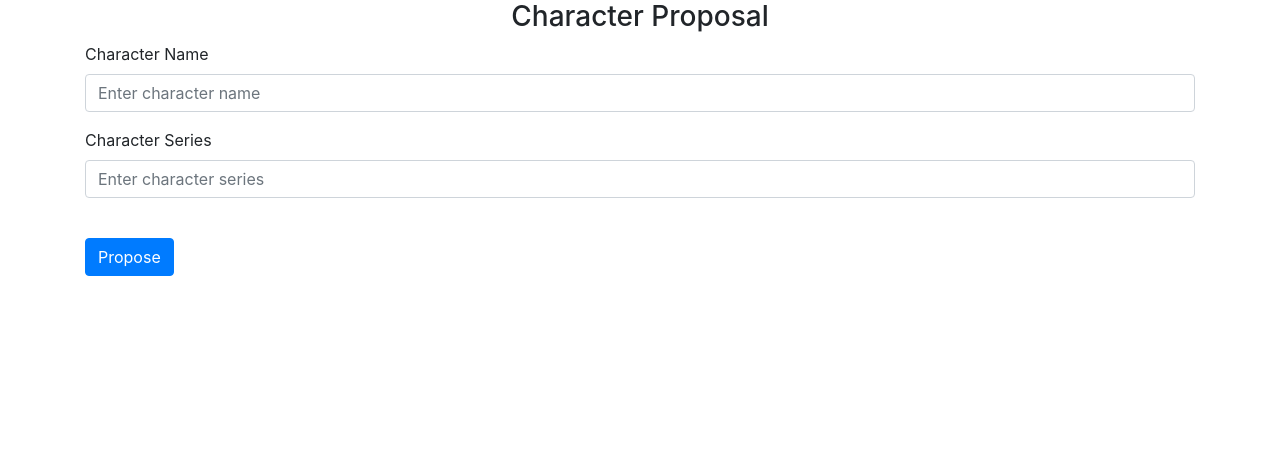
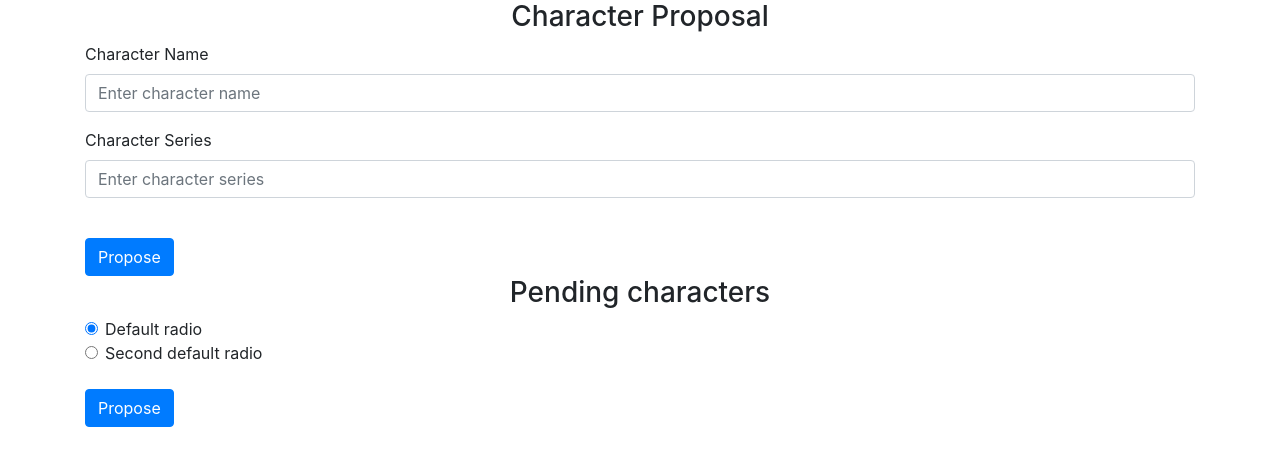
Before and after one commit to Tau628/TSKGacha, a Flask app: page /characters/proposal in a window 1280 px wide. Shown: the part 96-562 px from the top of the page. Run offline with Flask 2, Linux system fonts and the light colour scheme; some libraries are stand-ins or nearby versions.

Commit message:
Placeholder radio buttons for voting on characters

```diff
--- a/templates/characters/proposal.html
+++ b/templates/characters/proposal.html
@@ -25,4 +25,27 @@
   <br />
   <button type="submit" class="btn btn-primary">Propose</button>
 </form>
+
+<form method="POST">
+  <h3 align="center">Pending characters</h3>
+  <div class="form-check">
+    <input class="form-check-input" type="radio" name="exampleRadios" id="exampleRadios1" value="option1" checked>
+    <label class="form-check-label" for="exampleRadios1">
+      Default radio
+    </label>
+  </div>
+  <div class="form-check">
+    <input class="form-check-input" type="radio" name="exampleRadios" id="exampleRadios2" value="option2">
+    <label class="form-check-label" for="exampleRadios2">
+      Second default radio
+    </label>
+  </div>
+  <br />
+  <button type="submit" class="btn btn-primary">Propose</button>
+</form>
+
+
+
+
+
 {% endblock %}
```
